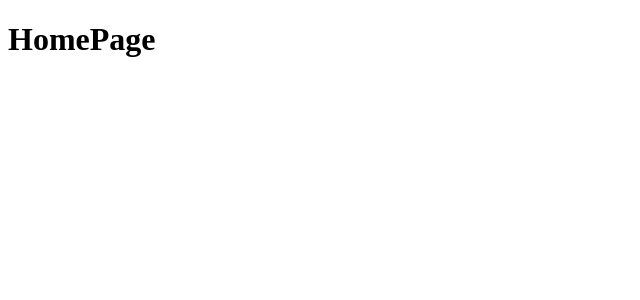
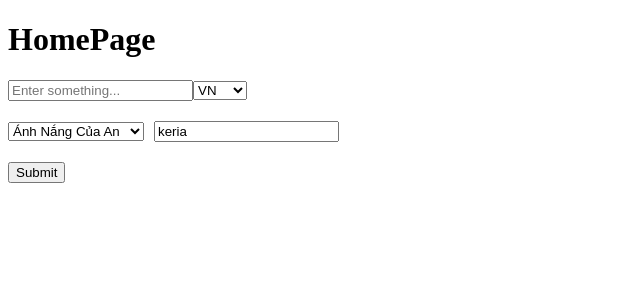
Before and after one commit to souheil220/noobizes-challege, a React (Create React App) app in the folder frontend/: page / in a window 1280 px wide. Shown: the top 300 px of the page, without its empty margins (0-640 px from the left). Built offline with nearby package versions, Linux system fonts and the light colour scheme.

Commit message:
modified home page to get data according to user input

```diff
--- a/frontend/src/pages/HomePage.tsx
+++ b/frontend/src/pages/HomePage.tsx
@@ -1,9 +1,151 @@
+import React, { useState } from "react";
+import { useNavigate } from "react-router-dom";
+
 const HomePage: React.FC = () => {
-return (
+  const navigate = useNavigate();
+  const [inputValue, setInputValue] = useState<string>("");
+  // State to store the selected value from the select field
+  const [selectedValue, setSelectedValue] = useState<string>("Ánh Nắng Của An");
+
+  const [selectedRegionValue, setSelectedRegionValue] = useState<string>("VN");
+
+  const [hiddenRegionInputValue, setHiddenRegionInputValue] =
+    useState<string>("VN");
+
+  // State to store the value affected by the select input
+  const [readOnlyValue, setReadOnlyValue] = useState<string>("keria");
+
+  const handleInputChange = (event: React.ChangeEvent<HTMLInputElement>) => {
+    setInputValue(event.target.value);
+  };
+
+  // Handle select field changes
+  const handleSelectChange = (event: React.ChangeEvent<HTMLSelectElement>) => {
+    const value = event.target.value;
+    setSelectedValue(value);
+
+    // Update the read-only field based on the selected value
+    switch (value) {
+      case "Ánh Nắng Của An":
+        setReadOnlyValue("keria");
+        setHiddenRegionInputValue("VN");
+        break;
+      case "matessa":
+        setReadOnlyValue("kimse");
+        setHiddenRegionInputValue("TR");
+        break;
+        break;
+      case "white space":
+        setReadOnlyValue("srtty");
+        setHiddenRegionInputValue("NA");
+        break;
+      case "LT Frozti":
+        setReadOnlyValue("1v9");
+        setHiddenRegionInputValue("ME");
+        break;
+      case "Agurin":
+        setReadOnlyValue("EUW");
+        setHiddenRegionInputValue("EUW");
+        break;
+      case "Flakkardo":
+        setReadOnlyValue("METIN");
+        setHiddenRegionInputValue("EUW");
+        break;
+      case "Magic":
+        setReadOnlyValue("9282");
+        setHiddenRegionInputValue("ME");
+        break;
+      case "TWlTCH thewarsor":
+        setReadOnlyValue("LAS");
+        setHiddenRegionInputValue("LAS");
+        break;
+      case "frosty":
+        setReadOnlyValue("KR3");
+        setHiddenRegionInputValue("BR");
+        break;
+      case "STEPZ":
+        setReadOnlyValue("LAN");
+        setHiddenRegionInputValue("LAN");
+        break;
+      default:
+        setReadOnlyValue("");
+    }
+  };
+
+  const handleSelectRegionChange = (
+    event: React.ChangeEvent<HTMLSelectElement>
+  ) => {
+    const value = event.target.value;
+    setSelectedRegionValue(value);
+  };
+
+  const handleClick = () => {
+    if (inputValue.trim() === "") {
+      // If input is empty, use selectedValue and readOnlyValue for navigation
+      navigate(`/account/${selectedValue}/${readOnlyValue}`);
+    } else {
+      // If input is not empty, use inputValue for navigation
+      var summonerName: string[] = inputValue.split(" ");
+      navigate(`/account/${summonerName[0]}/${summonerName[1]}`);
+    }
+  };
+  return (
     <div>
       <h1>HomePage</h1>
-     {/* <p>PUUID: {data?.accountByRiotID.puuid}</p> */}
+      <div style={{ marginTop: "20px" }}>
+        {/* Read-Only Field */}
+
+        <input
+          type="text"
+          value={inputValue}
+          onChange={handleInputChange}
+          placeholder="Enter something..."
+        />
+
+        {/* Select Field */}
+        <select value={selectedRegionValue} onChange={handleSelectRegionChange}>
+          <option value="VN">VN</option>
+          <option value="TR">TR</option>
+          <option value="NA">NA</option>
+          <option value="ME">ME</option>
+          <option value="EUW">EUW</option>
+          <option value="EUW">EUW</option>
+          <option value="ME">ME</option>
+          <option value="LAS">LAS</option>
+          <option value="BR">BR</option>
+          <option value="LAN">LAN</option>
+        </select>
+      </div>
+
+      {/* Div containing select field and read-only field */}
+      <div style={{ marginTop: "20px" }}>
+        {/* Select Field */}
+        <select value={selectedValue} onChange={handleSelectChange}>
+          <option value="Ánh Nắng Của An">Ánh Nắng Của An</option>
+          <option value="matessa">matessa</option>
+          <option value="white space">white space</option>
+          <option value="LT Frozti">LT Frozti</option>
+          <option value="Agurin">Agurin</option>
+          <option value="Flakkardo">Flakkardo</option>
+          <option value="Magic">Magic</option>
+          <option value="TWlTCH thewarsor">TWlTCH thewarsor</option>
+          <option value="frosty">frosty</option>
+          <option value="STEPZ">STEPZ</option>
+        </select>
+
+        {/* Read-Only Field */}
+        <input
+          type="text"
+          value={readOnlyValue}
+          readOnly
+          style={{ marginLeft: "10px" }}
+        />
+      </div>
+      <button style={{ marginTop: "20px" }} onClick={handleClick}>
+        Submit
+      </button>
+      {/* <p>PUUID: {data?.accountByRiotID.puuid}</p> */}
     </div>
   );
-}
+};
 export default HomePage;
```
